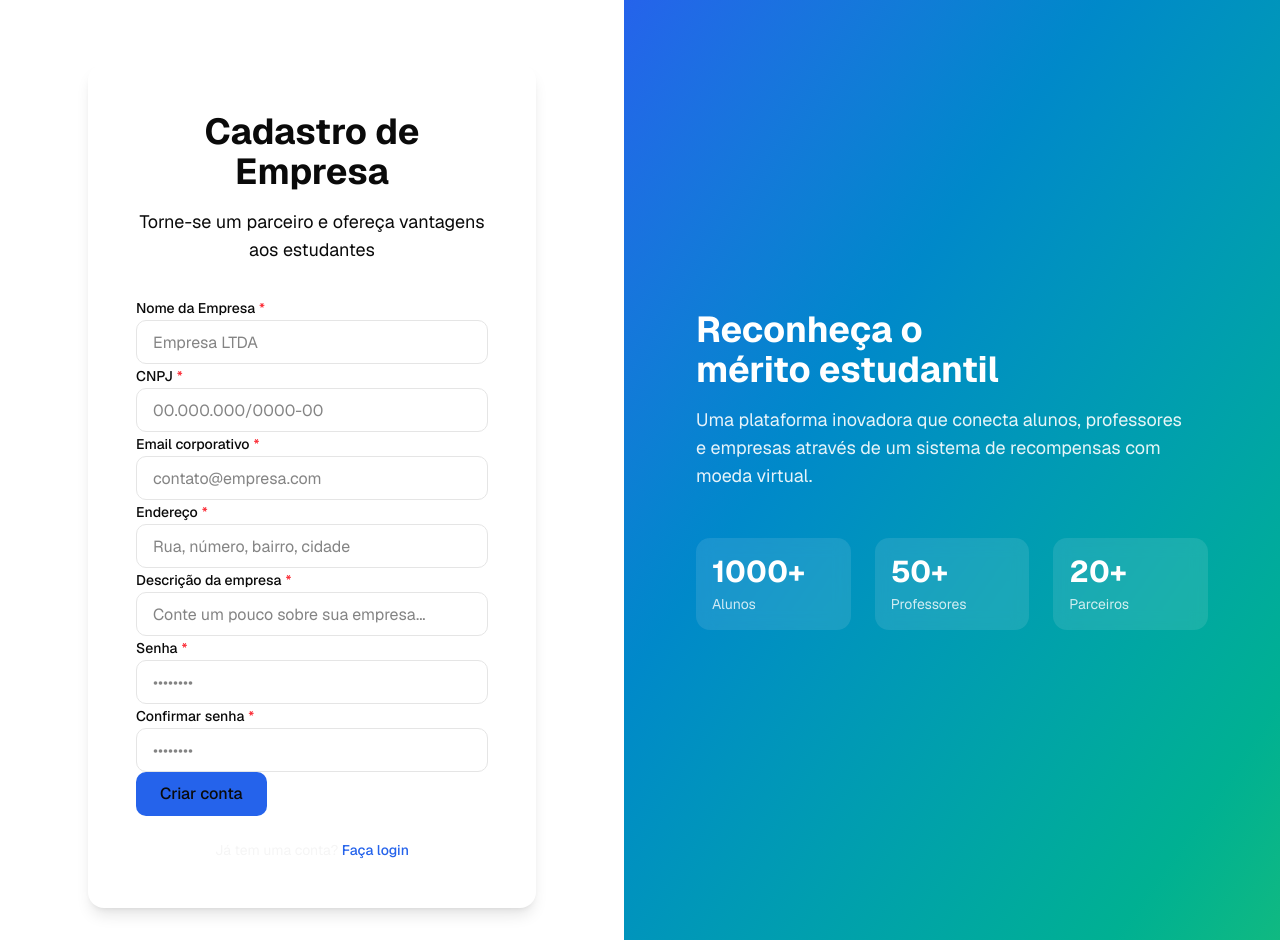
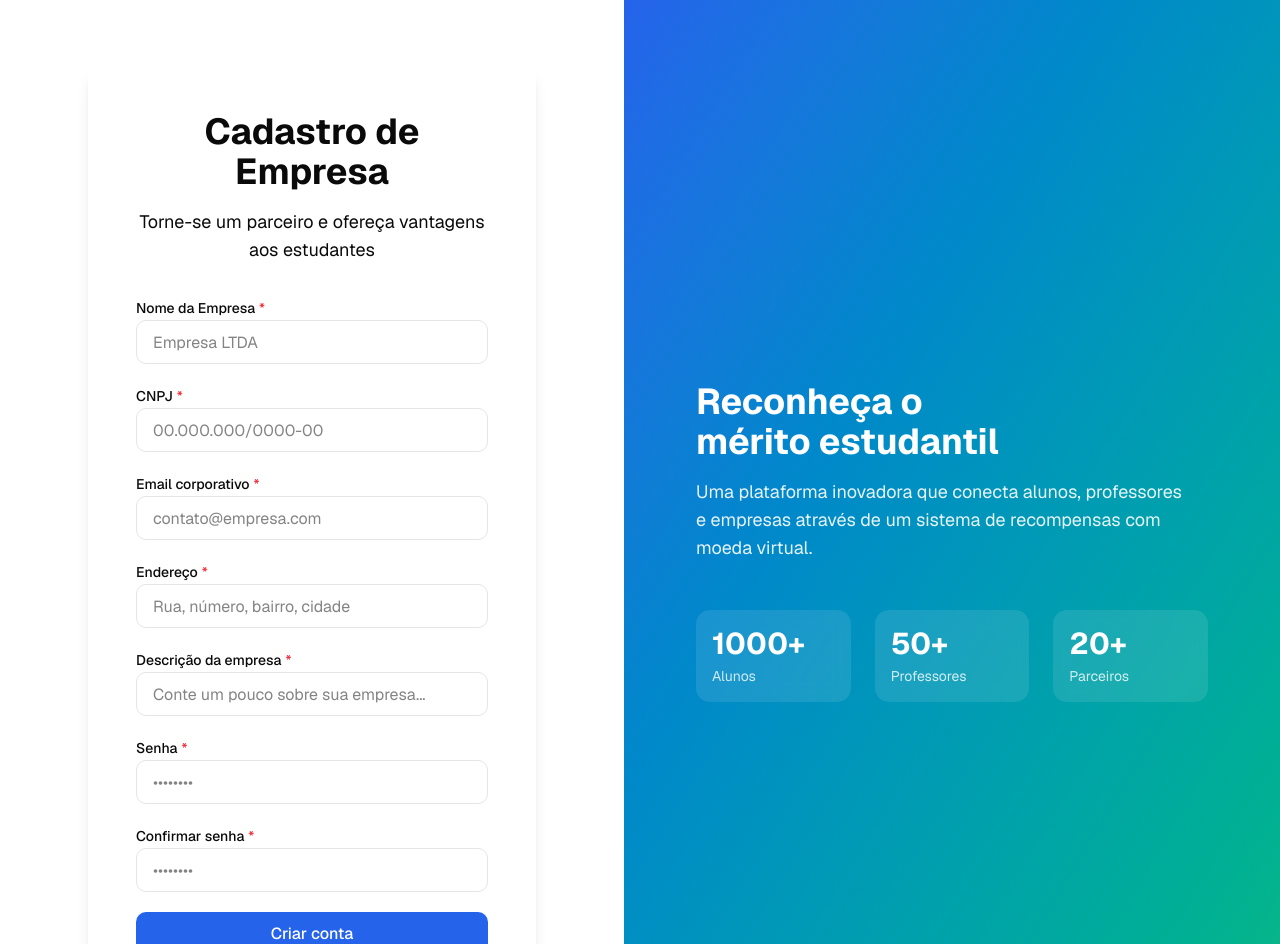
Before and after one commit to GuilhermeVieira05/Sistema-de-Moeda-Estudantil, a Next.js app in the folder frontend/: page /register/company in a window 1280 px wide. Shown: the top 944 px of the page. Built offline with nearby package versions, Linux system fonts and the light colour scheme.

Commit message:
feat: pequenas alterações na estilização

```diff
--- a/frontend/app/register/company/page.tsx
+++ b/frontend/app/register/company/page.tsx
@@ -44,6 +44,7 @@ export default function CompanyRegisterPage() {
   return (
     <AuthLayout title="Cadastro de Empresa" subtitle="Torne-se um parceiro e ofereça vantagens aos estudantes">
       <form onSubmit={handleSubmit}>
+        <div className="flex flex-col gap-5">
           <TextField
             label="Nome da Empresa"
             value={formData.companyName}
@@ -104,13 +105,13 @@ export default function CompanyRegisterPage() {
             placeholder="••••••••"
             required
           />
-
-        <Button type="submit" fullWidth disabled={loading}>
+        </div>
+        <Button type="submit" disabled={loading} className="text-white w-full mt-5">
           {loading ? "Criando conta..." : "Criar conta"}
         </Button>
 
         <div className="mt-6 text-center">
-          <p className="text-sm text-muted">
+          <p className="text-base text-gray-500">
             Já tem uma conta?{" "}
             <Link href="/login" className="text-primary font-medium hover:underline">
               Faça login
--- a/frontend/app/register/page.tsx
+++ b/frontend/app/register/page.tsx
@@ -24,9 +24,9 @@ export default function RegisterPage() {
                 />
               </svg>
             </div>
-            <div className="flex-1">
+            <div className="flex-1 cursor-pointer">
               <h3 className="font-semibold text-lg text-foreground mb-1">Sou Aluno</h3>
-              <p className="text-sm text-muted">Receba moedas por mérito e troque por vantagens</p>
+              <p className="text-sm text-gray-500">Receba moedas por mérito e troque por vantagens</p>
             </div>
           </div>
         </button>
@@ -46,15 +46,15 @@ export default function RegisterPage() {
                 />
               </svg>
             </div>
-            <div className="flex-1">
+            <div className="flex-1 cursor-pointer">
               <h3 className="font-semibold text-lg text-foreground mb-1">Sou Empresa Parceira</h3>
-              <p className="text-sm text-muted">Ofereça vantagens e atraia estudantes</p>
+              <p className="text-sm text-gray-500">Ofereça vantagens e atraia estudantes</p>
             </div>
           </div>
         </button>
 
         <div className="mt-6 text-center">
-          <p className="text-sm text-muted">
+          <p className="text-base text-gray-500">
             Já tem uma conta?{" "}
             <Link href="/login" className="text-primary font-medium hover:underline">
               Faça login
--- a/frontend/app/register/student/page.tsx
+++ b/frontend/app/register/student/page.tsx
@@ -89,6 +89,7 @@ export default function StudentRegisterPage() {
   return (
     <AuthLayout title="Cadastro de Aluno" subtitle="Preencha seus dados para criar sua conta">
       <form onSubmit={handleSubmit}>
+        <div className="flex flex-col gap-2">
           <TextField
             label="Nome completo"
             value={formData.name}
@@ -167,13 +168,13 @@ export default function StudentRegisterPage() {
             placeholder="••••••••"
             required
           />
-
-        <Button type="submit" fullWidth disabled={loading}>
+        </div>
+        <Button type="submit" className="text-white w-full mt-5" disabled={loading}>
           {loading ? "Criando conta..." : "Criar conta"}
         </Button>
 
         <div className="mt-6 text-center">
-          <p className="text-sm text-muted">
+          <p className="text-base text-gray-500">
             Já tem uma conta?{" "}
             <Link href="/login" className="text-primary font-medium hover:underline">
               Faça login
--- a/frontend/components/auth-form.tsx
+++ b/frontend/components/auth-form.tsx
@@ -40,7 +40,7 @@ export default function AuthForm({
         </Link>
       </div>
 
-      <Button type="submit" variant="primary" size="lg" className="w-full" loading={loading}>
+      <Button type="submit" variant="primary" size="lg" className="w-full text-white" loading={loading}>
         {buttonText}
       </Button>
 
--- a/frontend/components/button.tsx
+++ b/frontend/components/button.tsx
@@ -24,7 +24,7 @@ export default function Button({
   className = "",
 }: ButtonProps) {
   const baseStyles =
-    "inline-flex items-center justify-center gap-2 rounded-lg font-medium transition-colors focus-visible:outline-none focus-visible:ring-2 focus-visible:ring-ring focus-visible:ring-offset-2 disabled:pointer-events-none disabled:opacity-50";
+    "inline-flex cursor-pointer items-center justify-center gap-2 rounded-lg font-medium transition-colors focus-visible:outline-none focus-visible:ring-2 focus-visible:ring-ring focus-visible:ring-offset-2 disabled:pointer-events-none disabled:opacity-50";
 
   const variantStyles = {
     primary: "bg-primary text-primary-foreground hover:bg-primary/90",
--- a/frontend/components/select-field.tsx
+++ b/frontend/components/select-field.tsx
@@ -20,8 +20,8 @@ export default function SelectField({
   error,
 }: SelectFieldProps) {
   return (
-    <div className="mb-4">
-      <label className="block text-sm font-medium text-foreground mb-2">
+    <div className="">
+      <label className="block text-sm font-medium text-foreground">
         {label}
         {required && <span className="text-error ml-1">*</span>}
       </label>
```
Lines whose indentation alone changed are shown as unchanged.
